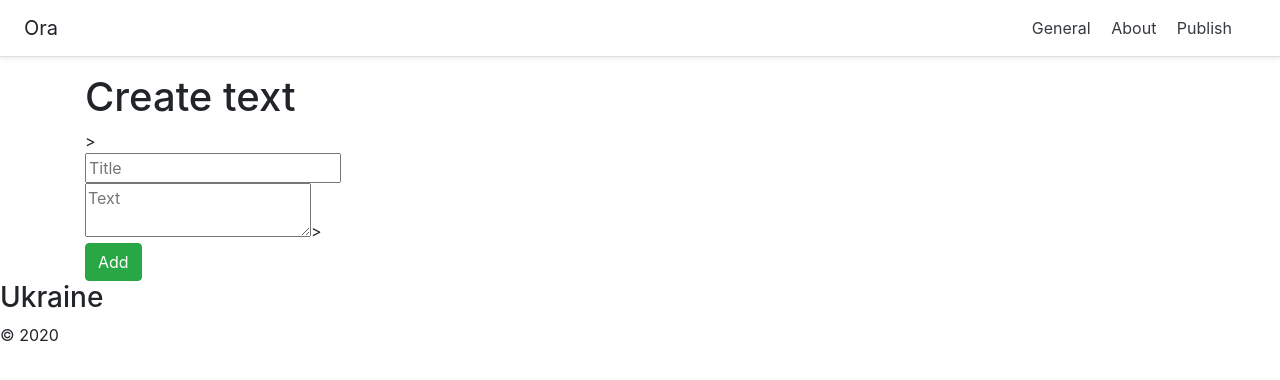
After one commit to mahoza/Ora, a Django app: page /publish in a window 1280 px wide. The commit adds this page. Shown: the top 380 px of the page. Run offline with Django 3.2, Linux system fonts and the light colour scheme; some libraries are stand-ins or nearby versions.

Commit message:
Add new files

```diff
--- a/da/da/urls.py
+++ b/da/da/urls.py
@@ -4,5 +4,5 @@ from django.urls import path, include
 urlpatterns = [
     path('admin/', admin.site.urls),
     path('', include('main.urls')),
-
+    path('publish', include('main.urls')),
 ]
--- a/da/main/templates/main/basic1.html
+++ b/da/main/templates/main/basic1.html
@@ -15,7 +15,8 @@
         <h5 class="my-0 mr-md-auto font-weight-normal">Ora</h5>
             <nav class="my-2 my-md-0 mr-md-3">
                 <a class="p-2 text-dark" href="{% url 'home' %}">General</a>
-                 <a class="p-2 text-dark" href="{% url 'about' %}">About</a>
+                <a class="p-2 text-dark" href="{% url 'about' %}">About</a>
+                <a class="p-2 text-dark" href="{% url 'publish' %}">Publish</a>
             </nav>
         </div>
     </nav>
--- /dev/null
+++ b/da/main/templates/main/publish.html
@@ -0,0 +1,18 @@
+{% extends 'main/basic1.html' %}
+
+
+{% block title %}
+Create text
+{% endblock %}
+
+
+{% block text %}
+<main>
+    <h1>Create text</h1>>
+    <form method="post">
+        <input type="text" placeholder="Title" class="from-control"><br>
+        <textarea type="text" placeholder="Text" class="from-control"></textarea>><br>
+        <button type="submit" class="btn btn-success">Add</button>
+    </form>
+</main>
+{% endblock %}
--- a/da/main/urls.py
+++ b/da/main/urls.py
@@ -5,4 +5,5 @@ from . import views
 urlpatterns = [
     path('', views.index, name='home'),
     path('about', views.about, name='about'),
+    path('publish', views.publish, name='publish'),
 ]
--- a/da/main/views.py
+++ b/da/main/views.py
@@ -3,9 +3,13 @@ from .models import Text
 
 
 def index(request):
-    texts = Text.objects.all()
+    texts = Text.objects.order_by('-id')[:7]
     return render(request, 'main/index.html', {'title': 'General page', 'texts': texts})
 
 
 def about(request):
     return render(request, 'main/about.html')
+
+
+def publish(request):
+    return render(request, 'main/publish.html')
```
